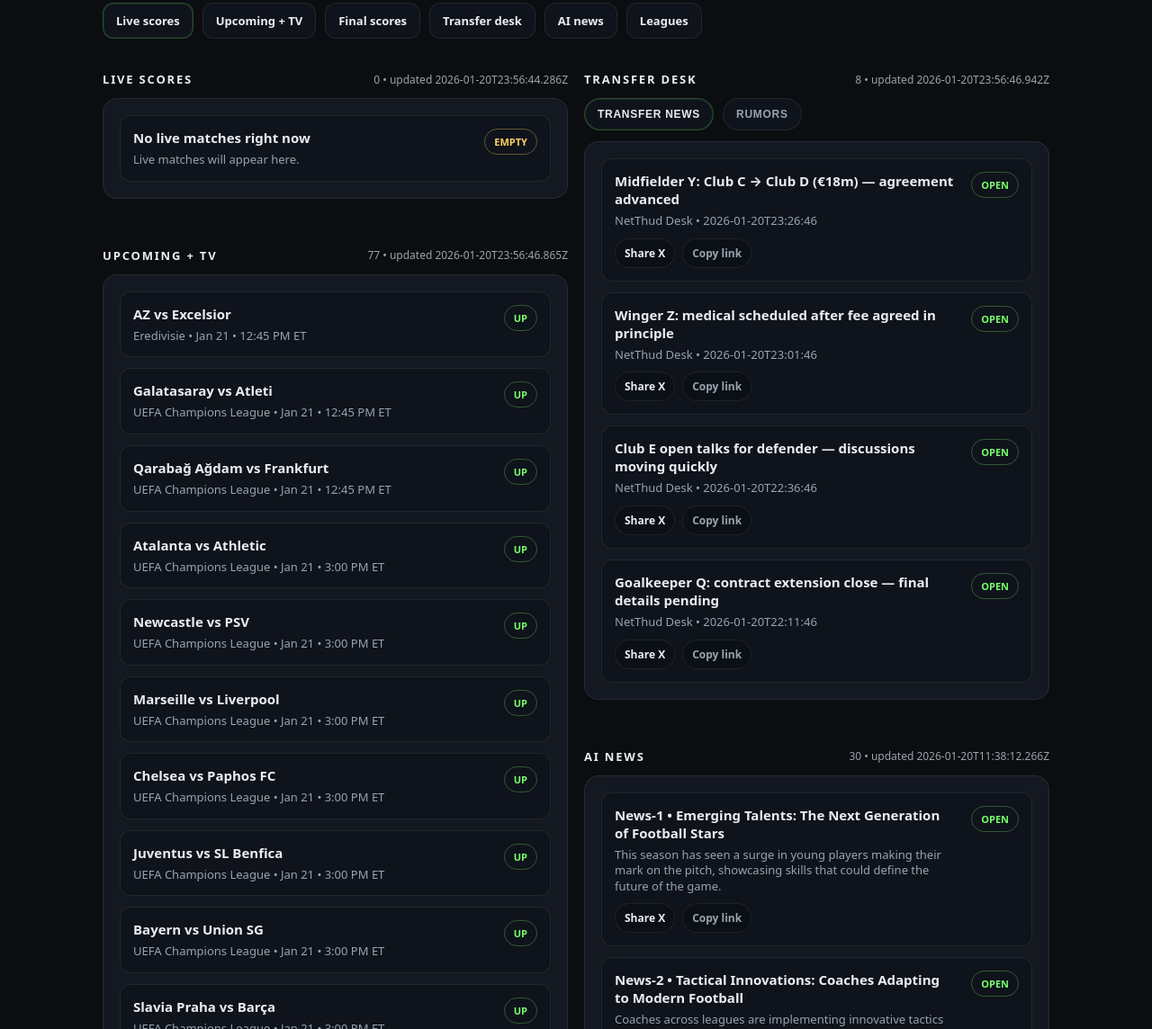
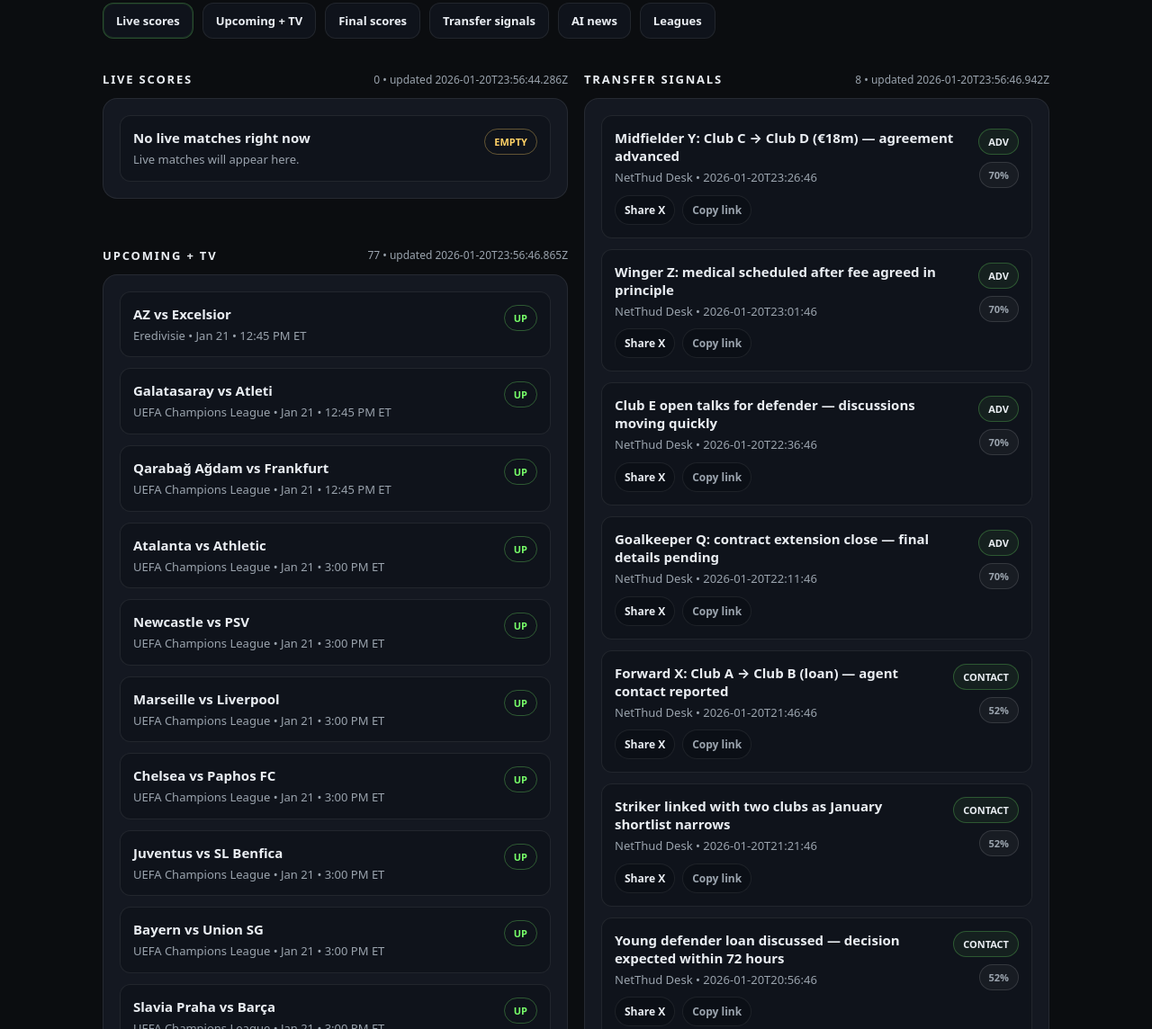
Before and after one commit to oayrilmaz/netthud, a plain HTML site: page index.html in a window 1280 px wide. Shown: the part 253-1397 px from the top of the page at 90% size. Drawn offline with Linux system fonts and the light colour scheme.

Commit message:
Update index.html

```diff
--- a/index.html
+++ b/index.html
@@ -47,6 +47,9 @@
     .tag{font-size:11px;font-weight:900;padding:6px 10px;border-radius:999px;border:1px solid rgba(120,255,106,.3);color:var(--accent);white-space:nowrap}
     .tag.warn{border-color:rgba(255,209,102,.35);color:var(--warn)}
     .tag.live{border-color:rgba(120,255,106,.55);box-shadow:0 0 0 1px rgba(120,255,106,.12) inset}
+    /* ✅ signal tag (neutral but “analyst”) */
+    .tag.signal{border-color:rgba(120,255,106,.25);color:var(--text);background:rgba(120,255,106,.06)}
+    .tag.conf{border-color:rgba(255,255,255,.12);color:var(--muted);background:rgba(255,255,255,.04)}
 
     .chips{display:flex;flex-wrap:wrap;gap:10px}
     .chip{display:inline-flex;align-items:center;gap:10px;padding:10px 14px;border-radius:999px;border:1px solid var(--border);background:#0f131b;font-size:13px;color:var(--text)}
@@ -63,23 +66,6 @@
     .layoutGrid{display:grid;gap:18px;align-items:start}
     .colStack{display:grid;gap:18px}
     @media(min-width:980px){.layoutGrid{grid-template-columns:1fr 1fr}}
-
-    /* ✅ Transfer tabs */
-    .tabs{display:flex;gap:10px;margin:0 0 12px}
-    .tab{
-      display:inline-flex;align-items:center;gap:10px;
-      padding:10px 14px;border-radius:999px;
-      border:1px solid var(--border);
-      background:#0f131b;font-weight:900;font-size:12px;
-      letter-spacing:.06em;text-transform:uppercase;
-      color:var(--muted);cursor:pointer;
-    }
-    .tab.active{
-      color:var(--text);
-      border-color:rgba(120,255,106,.25);
-      box-shadow:0 0 0 1px rgba(120,255,106,.08) inset
-    }
-    .hidden{display:none !important}
 
     /* ✅ Share mini-buttons */
     .rowActions{display:flex;gap:8px;flex-wrap:wrap;margin-top:10px}
@@ -159,7 +145,7 @@
       <a class="btn primary" href="#liveScores">Live scores</a>
       <a class="btn" href="#upcoming">Upcoming + TV</a>
       <a class="btn" href="#finalScores">Final scores</a>
-      <a class="btn" href="#transfers">Transfer desk</a>
+      <a class="btn" href="#transferSignals">Transfer signals</a>
       <a class="btn" href="#aiNews">AI news</a>
       <a class="btn" href="#leagues">Leagues</a>
     </div>
@@ -202,23 +188,18 @@
 
     </div>
 
-    <!-- RIGHT column (Transfer Desk + AI News) -->
+    <!-- RIGHT column (Transfer Signals + AI News) -->
     <div class="colStack">
 
-      <section id="transfers">
+      <!-- ✅ Transfer Signals (single list, no tabs) -->
+      <section id="transferSignals">
         <div class="sectionTitle">
-          <h2>Transfer Desk</h2>
+          <h2>Transfer Signals</h2>
           <span class="hint" id="transfersMeta">Loading…</span>
         </div>
 
-        <div class="tabs" role="tablist" aria-label="Transfer Desk Tabs">
-          <button class="tab active" type="button" data-tab="transfersNews" aria-selected="true">Transfer News</button>
-          <button class="tab" type="button" data-tab="transfersRumors" aria-selected="false">Rumors</button>
-        </div>
-
         <div class="card">
-          <div id="transfersNews" class="list"></div>
-          <div id="transfersRumors" class="list hidden"></div>
+          <div id="transfersList" class="list"></div>
         </div>
       </section>
 
@@ -274,7 +255,7 @@
   const PATHS = {
     scores:   "/assets/data/scores.json",
     upcoming: "/assets/data/upcoming.json",
-    transfers:"/assets/data/transfers.json",
+    transfers:"/assets/data/transfers.json",      // (we keep the same filename for now)
     news:     "/assets/data/ai-news.json",
     leagues:  "/assets/data/leagues.json"
   };
@@ -446,102 +427,113 @@
     }
   }
 
-  function setupTransferTabs(){
-    const tabs = Array.from(document.querySelectorAll(".tab[data-tab]"));
-    if (!tabs.length) return;
+  // ✅ Transfer Signals (single list)
+  const DEFAULT_SIGNALS = [
+    { stage:"advanced", title:"Midfielder: fee agreed in principle — medical pending", confidence:0.74, source:"NetThud Signals", publishedAt:new Date().toISOString(), url:"https://netthud.com/" },
+    { stage:"contact",  title:"Forward: agent contact reported — shortlist narrowing", confidence:0.52, source:"NetThud Signals", publishedAt:new Date().toISOString(), url:"https://netthud.com/" },
+    { stage:"watch",    title:"Young defender: loan discussions open — minutes pathway", confidence:0.46, source:"NetThud Signals", publishedAt:new Date().toISOString(), url:"https://netthud.com/" }
+  ];
 
-    tabs.forEach(btn => {
-      btn.addEventListener("click", () => {
-        const targetId = btn.getAttribute("data-tab");
-
-        tabs.forEach(b => {
-          const active = (b === btn);
-          b.classList.toggle("active", active);
-          b.setAttribute("aria-selected", active ? "true" : "false");
-        });
-
-        ["transfersNews","transfersRumors"].forEach(id=>{
-          const el = $(id);
-          if (!el) return;
-          el.classList.toggle("hidden", id !== targetId);
-        });
-      });
-    });
+  function clamp01(n){
+    const x = Number(n);
+    if (!Number.isFinite(x)) return null;
+    return Math.max(0, Math.min(1, x));
   }
 
-  // ✅ Transfer desk fallback so it’s never empty
-  const DEFAULT_TRANSFERS = [
-    { kind:"news",  title:"Agreement in principle reached for midfielder move", source:"NetThud Desk", publishedAt:new Date().toISOString(), url:"https://netthud.com/" },
-    { kind:"news",  title:"Medical scheduled for winger transfer",               source:"NetThud Desk", publishedAt:new Date().toISOString(), url:"https://netthud.com/" },
-    { kind:"rumor", title:"Striker linked with 2 clubs amid agent talks",        source:"NetThud Desk", publishedAt:new Date().toISOString(), url:"https://netthud.com/" },
-    { kind:"rumor", title:"Loan discussions open for young defender",           source:"NetThud Desk", publishedAt:new Date().toISOString(), url:"https://netthud.com/" }
-  ];
-
-  function toKindFromStatus(status){
-    const st = String(status || "").toLowerCase().trim();
-    if (st === "rumor" || st === "rumours" || st === "rumors") return "rumor";
-    return "news"; // everything else treated as “news/confirmed progress”
-  }
-
-  function normalizeTransfers(items){
+  // Map any existing transfer items → signal items (so your current transfers.json still works)
+  function normalizeSignals(items){
     return (items || []).map(x => {
       if (!x || typeof x !== "object") return null;
 
-      // Already-normalized schema
-      if (x.title) {
-        const kind = toKindFromStatus(x.type || x.kind || x.status);
+      // If you later switch to real "signals" schema, we support it:
+      // { title, stage, confidence, source, publishedAt, url }
+      if (x.title && (x.stage || x.confidence != null)) {
         return {
-          kind,
           title: String(x.title || ""),
-          source: x.source || "NetThud Desk",
-          publishedAt: x.publishedAt || x.date || "",
+          stage: String(x.stage || "watch"),
+          confidence: clamp01(x.confidence),
+          source: x.source || "NetThud Signals",
+          publishedAt: x.publishedAt || x.createdAt || x.date || "",
           url: x.url || ""
         };
       }
 
-      // Your current schema: {player, from, to, fee, status, publishedAt, url}
-      const kind = toKindFromStatus(x.status);
+      // Current schema A (demo): {player, from, to, fee, status, publishedAt, url}
+      if (x.player || x.from || x.to) {
         const title =
-        `${x.player || "Player"}: ${x.from || "?"} → ${x.to || "?"}${x.fee ? " ("+x.fee+")" : ""}`;
+          `${x.player || "Player"}: ${x.from || "?"} → ${x.to || "?"}${x.fee ? " ("+x.fee+")" : ""}` +
+          (x.status ? ` — ${x.status}` : "");
+        const st = String(x.status || "").toLowerCase();
+        const stage = (st === "advanced" || st === "agreement") ? "advanced"
+                    : (st === "rumor" || st === "contact") ? "contact"
+                    : "watch";
+        const confidence = (stage === "advanced") ? 0.72 : (stage === "contact") ? 0.50 : 0.40;
 
         return {
-        kind,
           title,
-        source: "NetThud Desk",
+          stage,
+          confidence,
+          source: "NetThud Signals",
           publishedAt: x.publishedAt || "",
           url: x.url || ""
         };
+      }
+
+      // Current schema B: {type, title, source, publishedAt, url}
+      if (x.title) {
+        const st = String(x.type || x.status || "").toLowerCase();
+        const stage = (st === "news") ? "advanced" : (st === "rumor") ? "contact" : "watch";
+        const confidence = (stage === "advanced") ? 0.70 : (stage === "contact") ? 0.52 : 0.42;
+        return {
+          title: String(x.title || ""),
+          stage,
+          confidence,
+          source: x.source || "NetThud Signals",
+          publishedAt: x.publishedAt || "",
+          url: x.url || ""
+        };
+      }
+
+      return null;
     }).filter(Boolean);
   }
 
-  async function loadTransfers() {
-    const newsPane = $("transfersNews");
-    const rumorsPane = $("transfersRumors");
+  function confidenceLabel(c){
+    const n = clamp01(c);
+    if (n == null) return "—";
+    return Math.round(n * 100) + "%";
+  }
 
+  function stageLabel(stage){
+    const s = String(stage || "").toLowerCase();
+    if (s === "advanced") return "ADV";
+    if (s === "contact") return "CONTACT";
+    if (s === "watch") return "WATCH";
+    return s.toUpperCase() || "SIG";
+  }
+
+  async function loadTransferSignals(){
+    const list = $("transfersList");
+    let stamp = "—";
     let items = [];
-    let stamp = "—";
 
-    try {
+    try{
       const data = await readJson(PATHS.transfers);
-      stamp = data.generatedAt || data.updated || data.updatedAt || data.updatedAt || "—";
-      const raw = Array.isArray(data.items) ? data.items : [];
-      items = normalizeTransfers(raw);
-    } catch (e) {
+      stamp = data.generatedAt || data.updated || data.updatedAt || "—";
+      items = normalizeSignals(Array.isArray(data.items) ? data.items : []);
+    }catch(e){
       items = [];
       stamp = "—";
     }
 
-    if (!items.length) items = DEFAULT_TRANSFERS;
+    if (!items.length) items = DEFAULT_SIGNALS;
+
     safeSetText("transfersMeta", `${items.length} • updated ${stamp}`);
 
-    const news = items.filter(x => (x.kind || "").toLowerCase() === "news");
-    const rumors = items.filter(x => (x.kind || "").toLowerCase() === "rumor");
+    list.innerHTML = "";
+    if (!items.length) return emptyState(list, "No transfer signals yet", "Populate /assets/data/transfers.json");
 
-    function render(pane, arr, emptyTitle, tabName){
-      pane.innerHTML = "";
-      if (!arr.length) return emptyState(pane, emptyTitle, "Populate /assets/data/transfers.json");
-
-      arr.slice(0, 12).forEach((t, idx) => {
+    items.slice(0, 16).forEach((t, idx) => {
       const wrap = document.createElement("div");
       wrap.className = "item";
 
@@ -549,26 +541,40 @@
       left.style.minWidth = "0";
 
       const dateShort = t.publishedAt ? String(t.publishedAt).slice(0,19) : "";
+      const metaLine = `${t.source || "NetThud Signals"}${dateShort ? " • " + dateShort : ""}`;
+
       left.innerHTML = `
-          <strong>${esc(t.title || "Transfer update")}</strong>
-          <p>${esc((t.source || "NetThud Desk") + (dateShort ? " • " + dateShort : ""))}</p>
+        <strong>${esc(t.title || "Transfer signal")}</strong>
+        <p>${esc(metaLine)}</p>
         <div class="rowActions"></div>
       `;
 
       const actions = left.querySelector(".rowActions");
-        const h = `transfer=${tabName}-${idx}`;
+      const h = `signal=${idx}`;
       const u = shareUrl(h);
-        actions.appendChild(makeBtn("Share X", ()=>shareToX((t.title||"Transfer update")+" — NetThud", u)));
+      actions.appendChild(makeBtn("Share X", ()=>shareToX((t.title||"Transfer signal")+" — NetThud", u)));
       actions.appendChild(makeBtn("Copy link", ()=>copyLink(u), true));
 
-        const right = document.createElement("span");
-        right.className = "tag";
-        right.textContent = (tabName === "rumor") ? "RUMOR" : "OPEN";
+      // Right side: stage + confidence
+      const right = document.createElement("div");
+      right.style.display = "grid";
+      right.style.gap = "8px";
+      right.style.justifyItems = "end";
+
+      const tagStage = document.createElement("span");
+      tagStage.className = "tag signal";
+      tagStage.textContent = stageLabel(t.stage);
+
+      const tagConf = document.createElement("span");
+      tagConf.className = "tag conf";
+      tagConf.textContent = confidenceLabel(t.confidence);
+
+      right.appendChild(tagStage);
+      right.appendChild(tagConf);
 
       wrap.appendChild(left);
       wrap.appendChild(right);
 
-        // Clicking the row opens the URL (if present)
       if (t.url) {
         wrap.style.cursor = "pointer";
         wrap.addEventListener("click", (e)=>{
@@ -577,12 +583,8 @@
         });
       }
 
-        pane.appendChild(wrap);
+      list.appendChild(wrap);
     });
-    }
-
-    render(newsPane, news, "No transfer news yet", "news");
-    render(rumorsPane, rumors, "No rumors yet", "rumor");
   }
 
   // ✅ AI News modal behavior (shareable)
@@ -832,12 +834,10 @@
         });
       }
 
-      setupTransferTabs();
-
       // ✅ order doesn’t matter, but keep your requested order
       await loadScores();
       await loadUpcoming();
-      await loadTransfers();
+      await loadTransferSignals();   // ✅ replaced loadTransfers()
       await loadNews();
       await loadLeagues();
     }catch(e){
```
Lines whose indentation alone changed are shown as unchanged.
